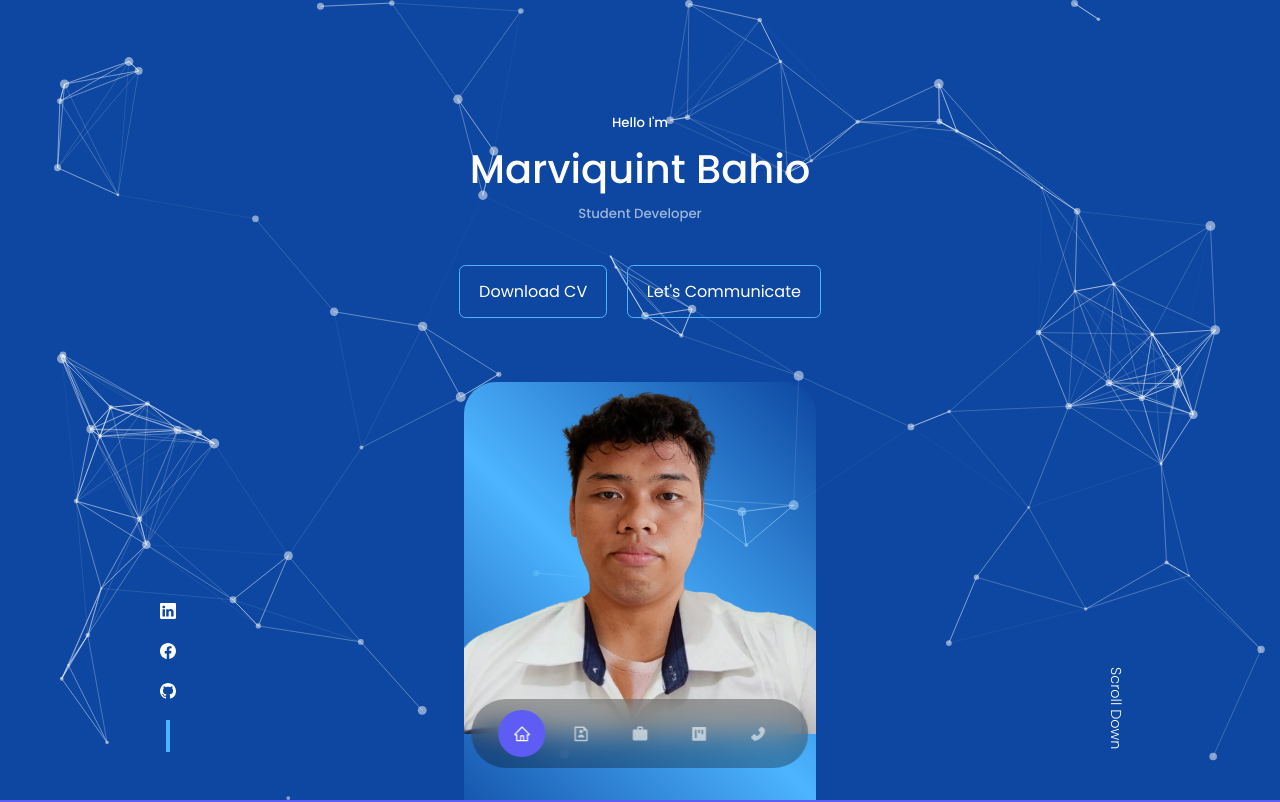
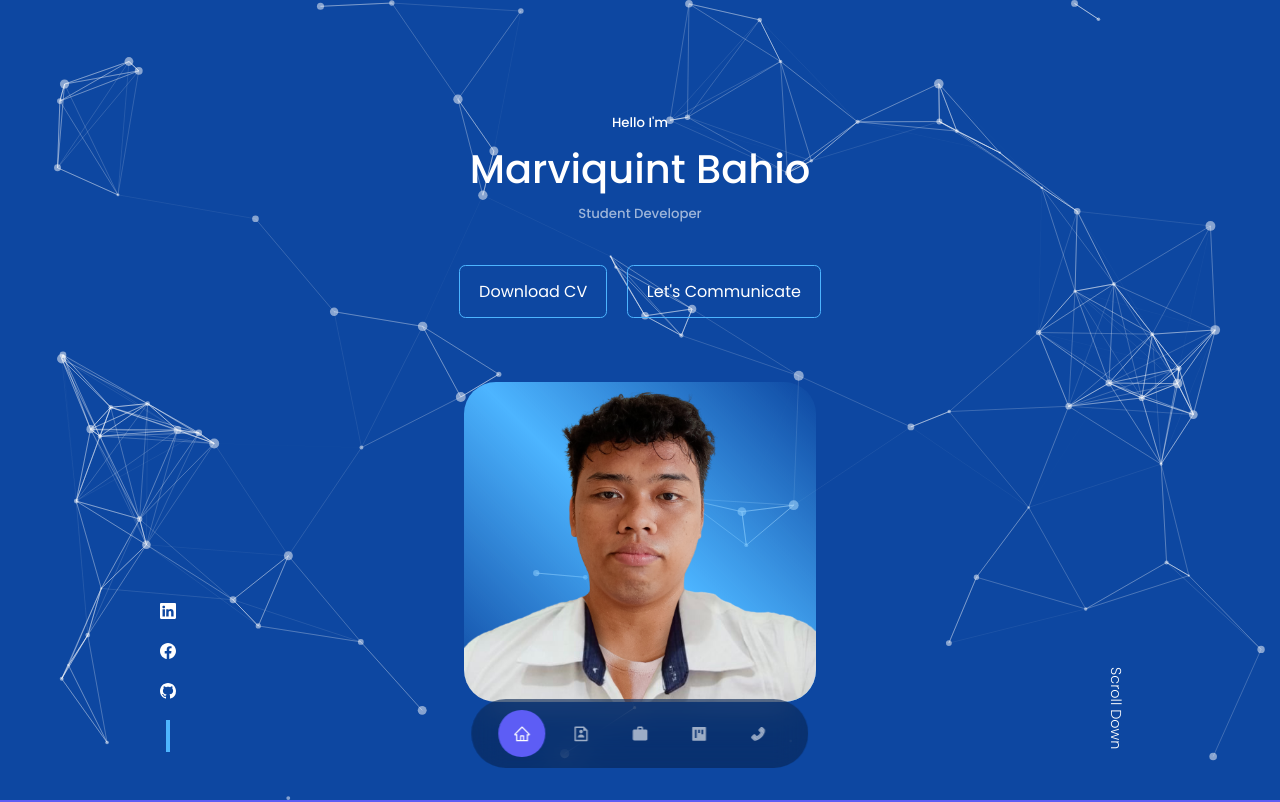
Before and after one commit to marviquint/my-portfolio, a React (Create React App) app: page / in a window 1280 px wide. Shown: the top 802 px of the page. Built offline with nearby package versions, Linux system fonts and the light colour scheme.

Commit message:
updated css for header

```diff
--- a/src/components/header/header.css
+++ b/src/components/header/header.css
@@ -42,7 +42,7 @@ header{
 .me{
     background: linear-gradient(45deg, transparent, var(--color-primary), transparent);
     width: 22rem;
-    height: 30rem;
+    height: 20rem;
     position: absolute;
     left: calc(50% - 11rem);
     margin-top: 4rem;
```
